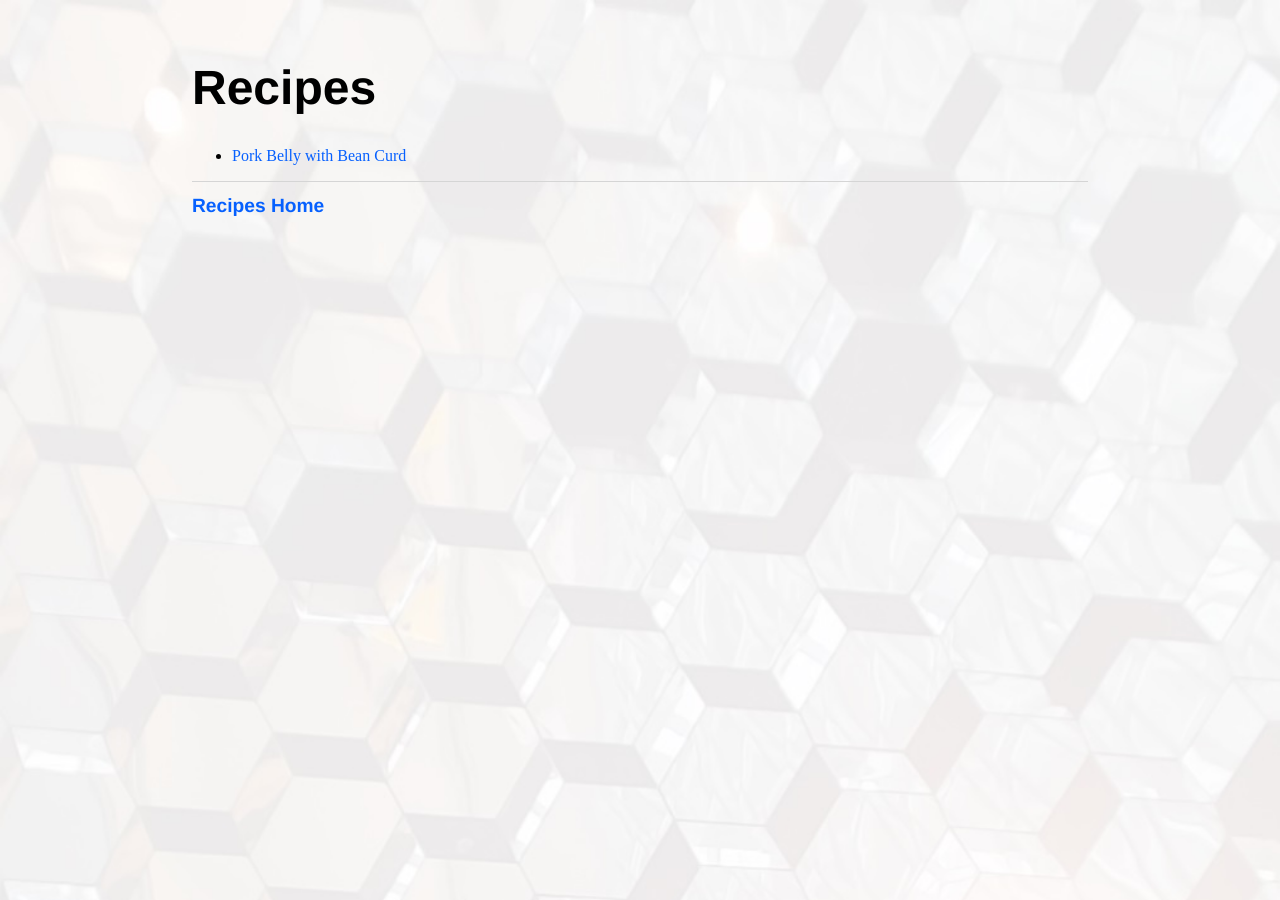
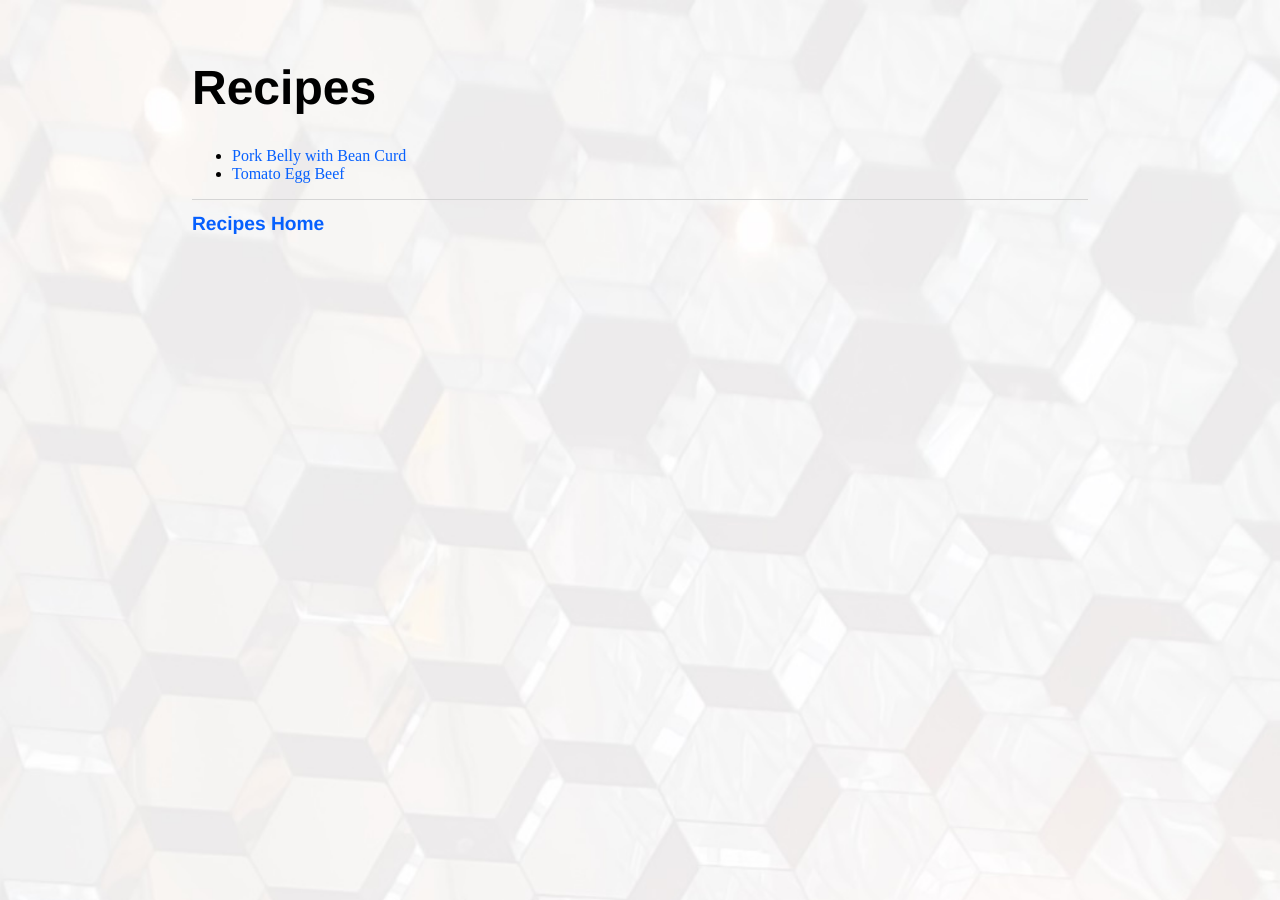
Before and after one commit to superjeffreyc/superjeffreyc.github.io, a Jekyll site: the page built from recipes/index.html, in a window 1280 px wide. Built offline with Jekyll 4.4.1, drawn with Linux system fonts in a browser that asks for light colours.

Commit message:
Update index.html

```diff
--- a/recipes/index.html
+++ b/recipes/index.html
@@ -8,6 +8,8 @@ title: Recipes
 
 <ul>
 <li><a href="https://superjeffreyc.github.io/recipes/pork_belly.html">Pork Belly with Bean Curd</a></li>
+<li><a href="https://superjeffreyc.github.io/recipes/tomato_egg_beef.html">Tomato Egg Beef</a></li>
+
 </ul>
 
 </div><!-- /.blurb -->
```
